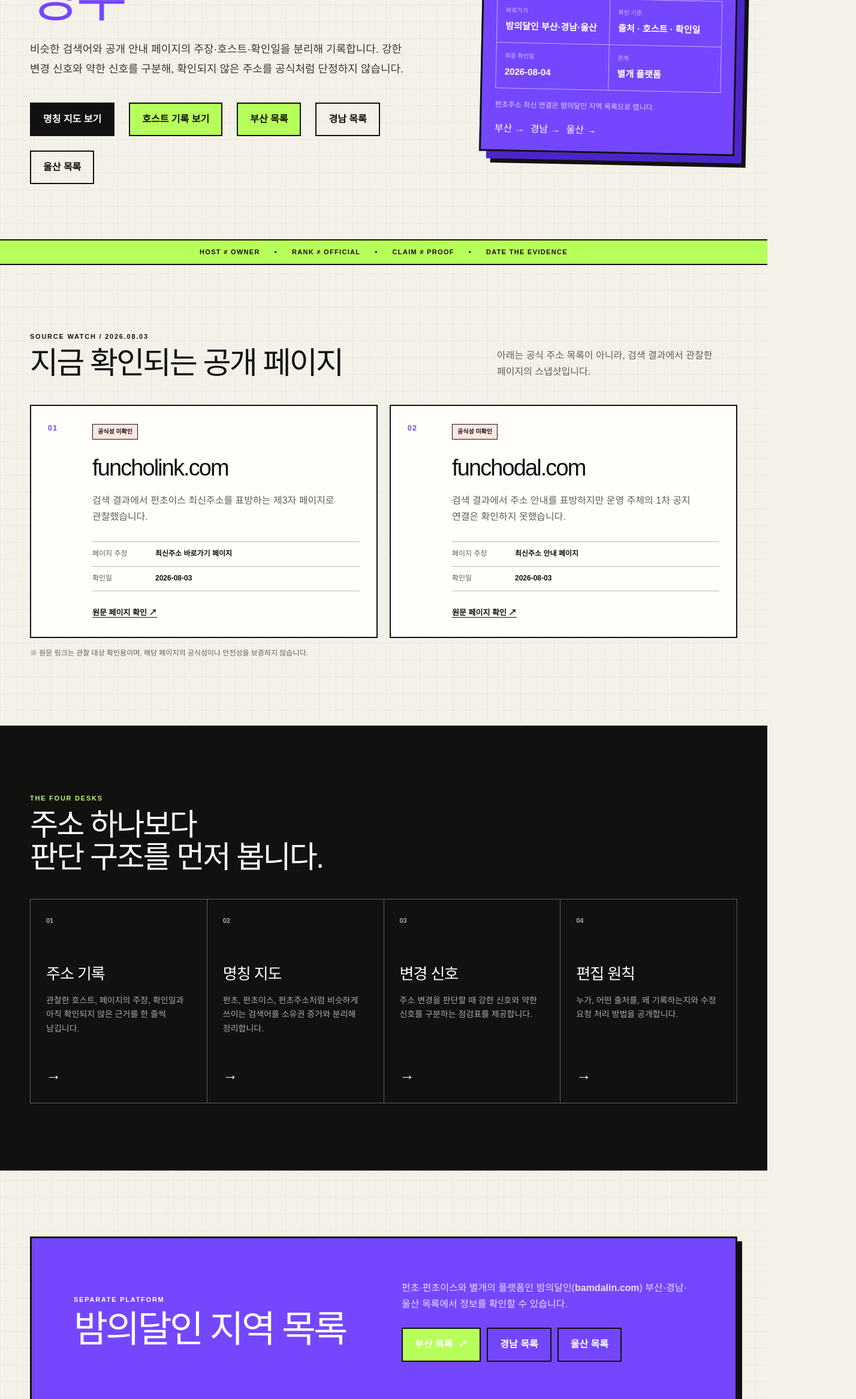
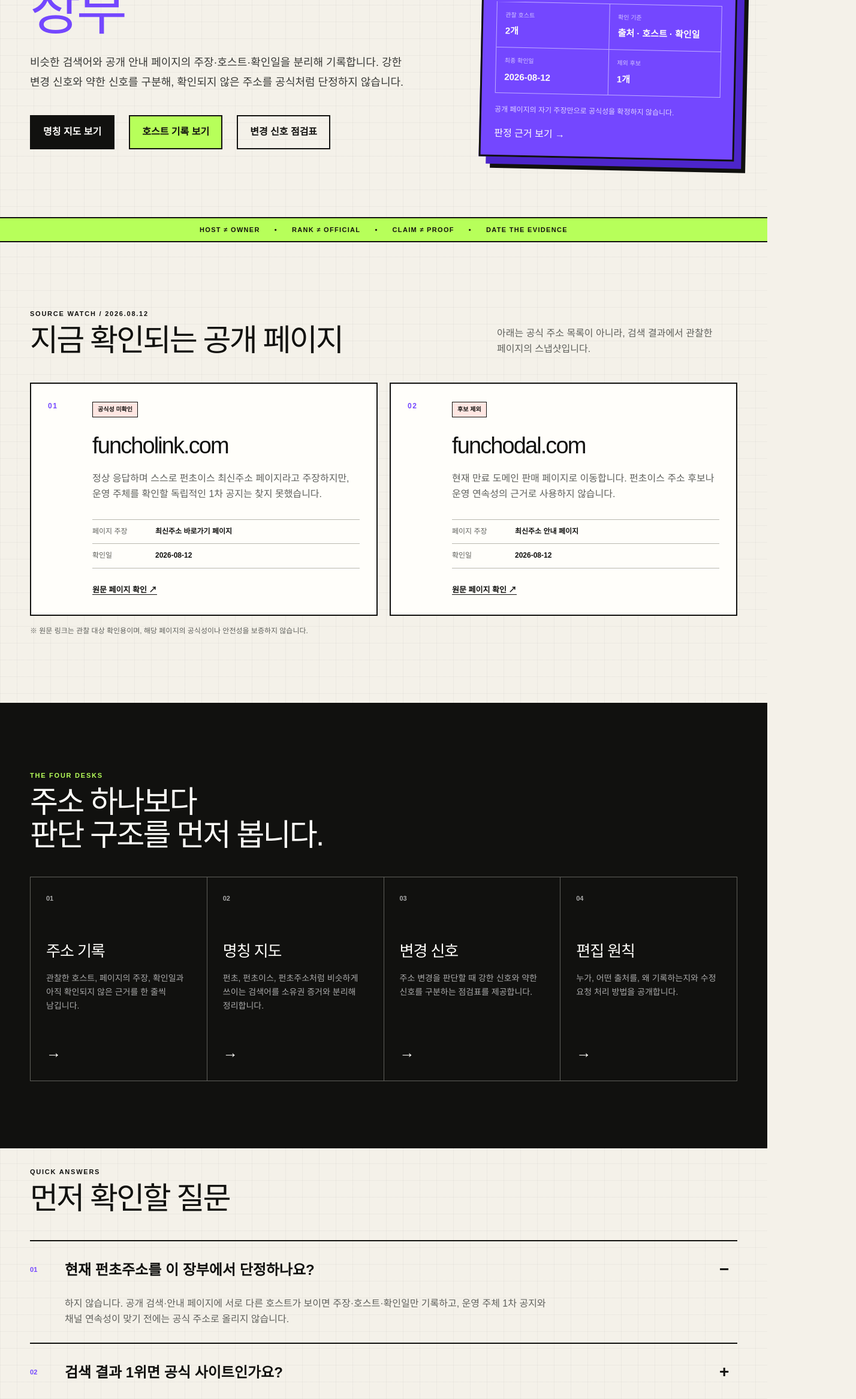
Before and after one commit to ctoan25df-lgtm/funcho2, a Next.js app: page / in a window 1280 px wide. Shown: the part 440-2773 px from the top of the page at 60% size, 1428 px wide, since content can reach past the window. Built offline with nearby package versions, Linux system fonts and the light colour scheme.

Commit message:
Make Funcho a standalone source verification journal

```diff
--- a/app/address-ledger/page.tsx
+++ b/app/address-ledger/page.tsx
@@ -1,4 +1,4 @@
-import { ArticleHeader, BamdalinPanel, Breadcrumb } from "../components/SiteChrome";
+import { ArticleHeader, Breadcrumb } from "../components/SiteChrome";
 import {
   breadcrumbSchema,
   jsonLd,
@@ -117,7 +117,6 @@ export default function AddressLedgerPage() {
           <p>확인 가능한 1차 공지나 정정 자료가 발견되면 출처와 변경일을 남긴 뒤 이 원장을 갱신합니다.</p>
         </aside>
       </div>
-      <BamdalinPanel />
     </main>
   );
 }
--- a/app/change-signals/page.tsx
+++ b/app/change-signals/page.tsx
@@ -1,4 +1,4 @@
-import { ArticleHeader, BamdalinPanel, Breadcrumb } from "../components/SiteChrome";
+import { ArticleHeader, Breadcrumb } from "../components/SiteChrome";
 import { breadcrumbSchema, jsonLd, pageMetadata, SITE } from "../site";
 
 export const metadata = pageMetadata({
@@ -92,7 +92,6 @@ export default function ChangeSignalsPage() {
           <p>주소를 확인하더라도 로그인 정보, 결제 정보, 개인식별정보를 입력하기 전에는 브라우저 보안 경고와 사이트 운영 정보를 별도로 확인하세요.</p>
         </aside>
       </div>
-      <BamdalinPanel />
     </main>
   );
 }
--- a/app/components/SiteChrome.tsx
+++ b/app/components/SiteChrome.tsx
@@ -82,49 +82,3 @@ export function ArticleHeader({
     </header>
   );
 }
-
-export function BamdalinPanel() {
-  return (
-    <section className="section shell relationship-section" aria-labelledby="bamdalin-title">
-      <div className="relationship-card">
-        <div>
-          <p className="micro-label">SEPARATE PLATFORM</p>
-          <h2 id="bamdalin-title">밤의달인 지역 목록</h2>
-        </div>
-        <div>
-          <p>
-            펀초·펀초이스와 별개의 플랫폼인 밤의달인(
-            <strong>bamdalin.com</strong>) 부산·경남·울산 목록에서 정보를
-            확인할 수 있습니다.
-          </p>
-          <div className="button-row">
-            <a
-              className="button button-accent"
-              href={SITE.alternativeUrl}
-              target="_blank"
-              rel="noopener noreferrer sponsored"
-            >
-              부산 목록 <span aria-hidden="true">↗</span>
-            </a>
-            <a
-              className="button"
-              href={SITE.gyeongnamListingUrl}
-              target="_blank"
-              rel="noopener noreferrer sponsored"
-            >
-              경남 목록
-            </a>
-            <a
-              className="button"
-              href={SITE.ulsanListingUrl}
-              target="_blank"
-              rel="noopener noreferrer sponsored"
-            >
-              울산 목록
-            </a>
-          </div>
-        </div>
-      </div>
-    </section>
-  );
-}
--- a/app/layout.tsx
+++ b/app/layout.tsx
@@ -11,7 +11,6 @@ export const metadata: Metadata = {
     template: "%s | " + SITE.name,
   },
   description: SITE.description,
-  keywords: [...SITE.keywords],
   alternates: { canonical: SITE.url },
   openGraph: {
     type: "website",
@@ -25,7 +24,7 @@ export const metadata: Metadata = {
         url: "/og.png",
         width: 1200,
         height: 630,
-        alt: "펀초주소 관찰실 · 펀초이스 주소 확인 · bamdalin.com 바로가기",
+        alt: "펀초주소 관찰실 · 펀초이스 공개 호스트 확인 기록",
       },
     ],
   },
--- a/app/name-map/page.tsx
+++ b/app/name-map/page.tsx
@@ -1,4 +1,4 @@
-import { ArticleHeader, BamdalinPanel, Breadcrumb } from "../components/SiteChrome";
+import { ArticleHeader, Breadcrumb } from "../components/SiteChrome";
 import { breadcrumbSchema, jsonLd, pageMetadata, SITE } from "../site";
 
 export const metadata = pageMetadata({
@@ -109,7 +109,6 @@ export default function NameMapPage() {
           </div>
         </section>
       </div>
-      <BamdalinPanel />
     </main>
   );
 }
--- a/app/page.tsx
+++ b/app/page.tsx
@@ -1,5 +1,4 @@
 import Link from "next/link";
-import { BamdalinPanel } from "./components/SiteChrome";
 import {
   breadcrumbSchema,
   jsonLd,
@@ -57,9 +56,9 @@ const faqs = [
       "검색어로는 함께 쓰이지만, 명칭 지도에서는 줄임말·브랜드명·실제 호스트를 분리합니다. 이름이 비슷하다는 사실만으로 동일 운영 주체나 동일 서비스를 뜻하지 않습니다.",
   },
   {
-    question: "밤의달인(bamdalin.com)은 펀초 공식 주소인가요?",
+    question: "funchodal.com은 현재 주소 후보인가요?",
     answer:
-      "아닙니다. 이 사이트는 펀초·펀초이스 명칭·호스트 신호만 기록하고, 밤의달인은 별도 공개 목록 플랫폼입니다. 신호 장부의 미확정 상태를 외부 목록 링크로 덮지 마세요.",
+      "아닙니다. 2026년 8월 12일 재확인 결과 만료 도메인 판매 페이지로 이동해 후보에서 제외했습니다. 과거 검색 결과나 저장된 링크가 남아 있어도 현재 응답을 다시 확인해야 합니다.",
   },
   {
     question: "이 사이트가 펀초이스 공식 사이트인가요?",
@@ -142,30 +141,9 @@ export default function Home() {
             <Link className="button button-accent" href="/address-ledger">
               호스트 기록 보기
             </Link>
-            <a
-              className="button button-accent"
-              href={SITE.alternativeUrl}
-              target="_blank"
-              rel="noopener noreferrer sponsored"
-            >
-              부산 목록
-            </a>
-            <a
-              className="button"
-              href={SITE.gyeongnamListingUrl}
-              target="_blank"
-              rel="noopener noreferrer sponsored"
-            >
-              경남 목록
-            </a>
-            <a
-              className="button"
-              href={SITE.ulsanListingUrl}
-              target="_blank"
-              rel="noopener noreferrer sponsored"
-            >
-              울산 목록
-            </a>
+            <Link className="button" href="/change-signals">
+              변경 신호 점검표
+            </Link>
           </div>
         </div>
 
@@ -175,29 +153,19 @@ export default function Home() {
             <span className="live-dot">REVIEWED</span>
           </div>
           <div className="console-status">
-            <p>펀초주소 바로가기</p>
-            <strong>bamdalin.com/board/region</strong>
+            <p>현재 편집 판정</p>
+            <strong>단일 공식 호스트 확정 보류</strong>
           </div>
           <dl className="console-grid">
-            <div><dt>바로가기</dt><dd>밤의달인 부산·경남·울산</dd></div>
+            <div><dt>관찰 호스트</dt><dd>2개</dd></div>
             <div><dt>확인 기준</dt><dd>출처 · 호스트 · 확인일</dd></div>
             <div><dt>최종 확인일</dt><dd>{SITE.reviewedAt}</dd></div>
-            <div><dt>관계</dt><dd>별개 플랫폼</dd></div>
+            <div><dt>제외 후보</dt><dd>1개</dd></div>
           </dl>
           <p className="console-caption">
-            펀초주소 최신 연결은 밤의달인 지역 목록으로 엽니다.
+            공개 페이지의 자기 주장만으로 공식성을 확정하지 않습니다.
           </p>
-          <div className="button-row">
-            <a href={SITE.alternativeUrl} target="_blank" rel="noopener noreferrer sponsored">
-              부산 →
-            </a>
-            <a href={SITE.gyeongnamListingUrl} target="_blank" rel="noopener noreferrer sponsored">
-              경남 →
-            </a>
-            <a href={SITE.ulsanListingUrl} target="_blank" rel="noopener noreferrer sponsored">
-              울산 →
-            </a>
-          </div>
+          <div className="button-row"><Link href="/address-ledger">판정 근거 보기 →</Link></div>
         </aside>
       </section>
 
@@ -211,7 +179,7 @@ export default function Home() {
       <section className="section shell" aria-labelledby="source-title">
         <div className="section-heading split-heading">
           <div>
-            <p className="micro-label">SOURCE WATCH / 2026.08.03</p>
+            <p className="micro-label">SOURCE WATCH / 2026.08.12</p>
             <h2 id="source-title">지금 확인되는 공개 페이지</h2>
           </div>
           <p>아래는 공식 주소 목록이 아니라, 검색 결과에서 관찰한 페이지의 스냅샷입니다.</p>
@@ -255,8 +223,6 @@ export default function Home() {
         </div>
       </section>
 
-      <BamdalinPanel />
-
       <section className="section shell faq-section" aria-labelledby="faq-title">
         <div className="section-heading">
           <p className="micro-label">QUICK ANSWERS</p>
--- a/app/site.ts
+++ b/app/site.ts
@@ -5,41 +5,28 @@ export const SITE = {
   koreanName: "펀초주소 관찰실",
   url: "https://funcho.yuheungpick.com",
   owner: "유흥픽 편집 데스크",
-  reviewedAt: "2026-08-04",
+  reviewedAt: "2026-08-12",
   edition: "001",
   locale: "ko_KR",
   language: "ko-KR",
   description:
     "펀초·펀초이스 명칭·호스트 신호 장부. 비슷한 검색어와 공개 페이지의 주장·호스트·확인일을 분리해 기록하고, 강한 변경 신호와 약한 신호를 구분해 공식성 단정을 피합니다.",
-  keywords: [
-    "펀초주소",
-    "펀초이스",
-    "펀초 명칭",
-    "펀초 호스트 신호",
-    "펀초이스 주소 변경",
-  ],
-  alternativeUrl:
-    "https://bamdalin.com/board/region/busan?utm_source=funcho2&utm_medium=referral&utm_campaign=funcho_address",
-  gyeongnamListingUrl:
-    "https://bamdalin.com/board/region/gyeongnam?utm_source=funcho2&utm_medium=referral&utm_campaign=funcho_address",
-  ulsanListingUrl:
-    "https://bamdalin.com/board/region/ulsan?utm_source=funcho2&utm_medium=referral&utm_campaign=funcho_address",
   sources: [
     {
       label: "최신주소 바로가기 페이지",
       host: "funcholink.com",
       url: "https://www.funcholink.com/",
-      observedAt: "2026-08-03",
+      observedAt: "2026-08-12",
       status: "공식성 미확인",
-      note: "검색 결과에서 펀초이스 최신주소를 표방하는 제3자 페이지로 관찰했습니다.",
+      note: "정상 응답하며 스스로 펀초이스 최신주소 페이지라고 주장하지만, 운영 주체를 확인할 독립적인 1차 공지는 찾지 못했습니다.",
     },
     {
       label: "최신주소 안내 페이지",
       host: "funchodal.com",
       url: "https://www.funchodal.com/",
-      observedAt: "2026-08-03",
-      status: "공식성 미확인",
-      note: "검색 결과에서 주소 안내를 표방하지만 운영 주체의 1차 공지 연결은 확인하지 못했습니다.",
+      observedAt: "2026-08-12",
+      status: "후보 제외",
+      note: "현재 만료 도메인 판매 페이지로 이동합니다. 펀초이스 주소 후보나 운영 연속성의 근거로 사용하지 않습니다.",
     },
   ],
 } as const;
@@ -74,7 +61,6 @@ export function pageMetadata({
   return {
     title,
     description,
-    keywords: [...SITE.keywords],
     alternates: { canonical: url },
     openGraph: {
       type: "website",
@@ -88,7 +74,7 @@ export function pageMetadata({
           url: socialImage,
           width: 1200,
           height: 630,
-          alt: "펀초주소 관찰실 · 펀초이스 주소 확인 · bamdalin.com 바로가기",
+          alt: "펀초주소 관찰실 · 펀초이스 공개 호스트 확인 기록",
         },
       ],
     },
```
Also changed, not shown: app/editorial/page.tsx (+5 -7 lines), 1 other file (tests, documents, lock files or other folders).
